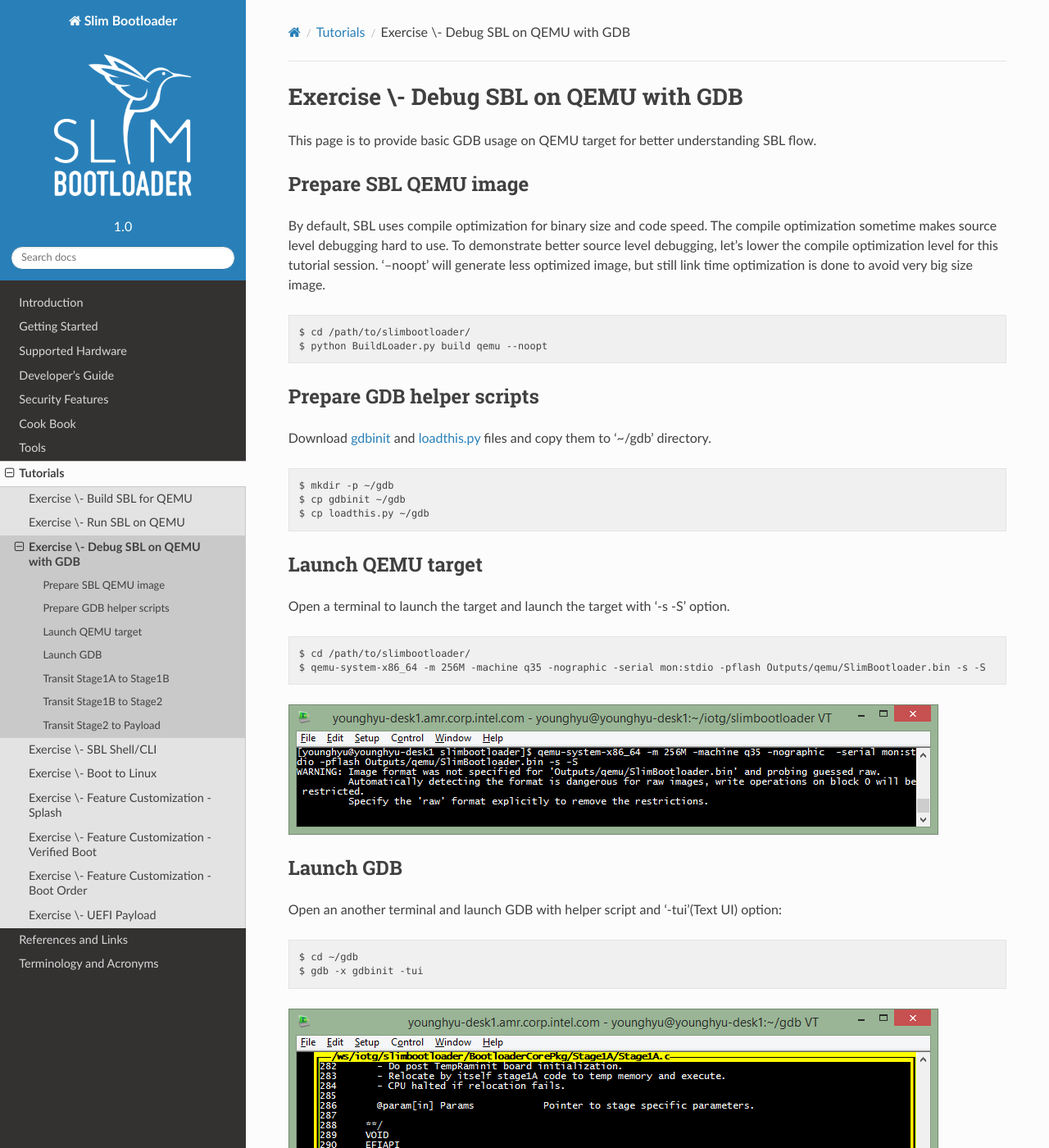
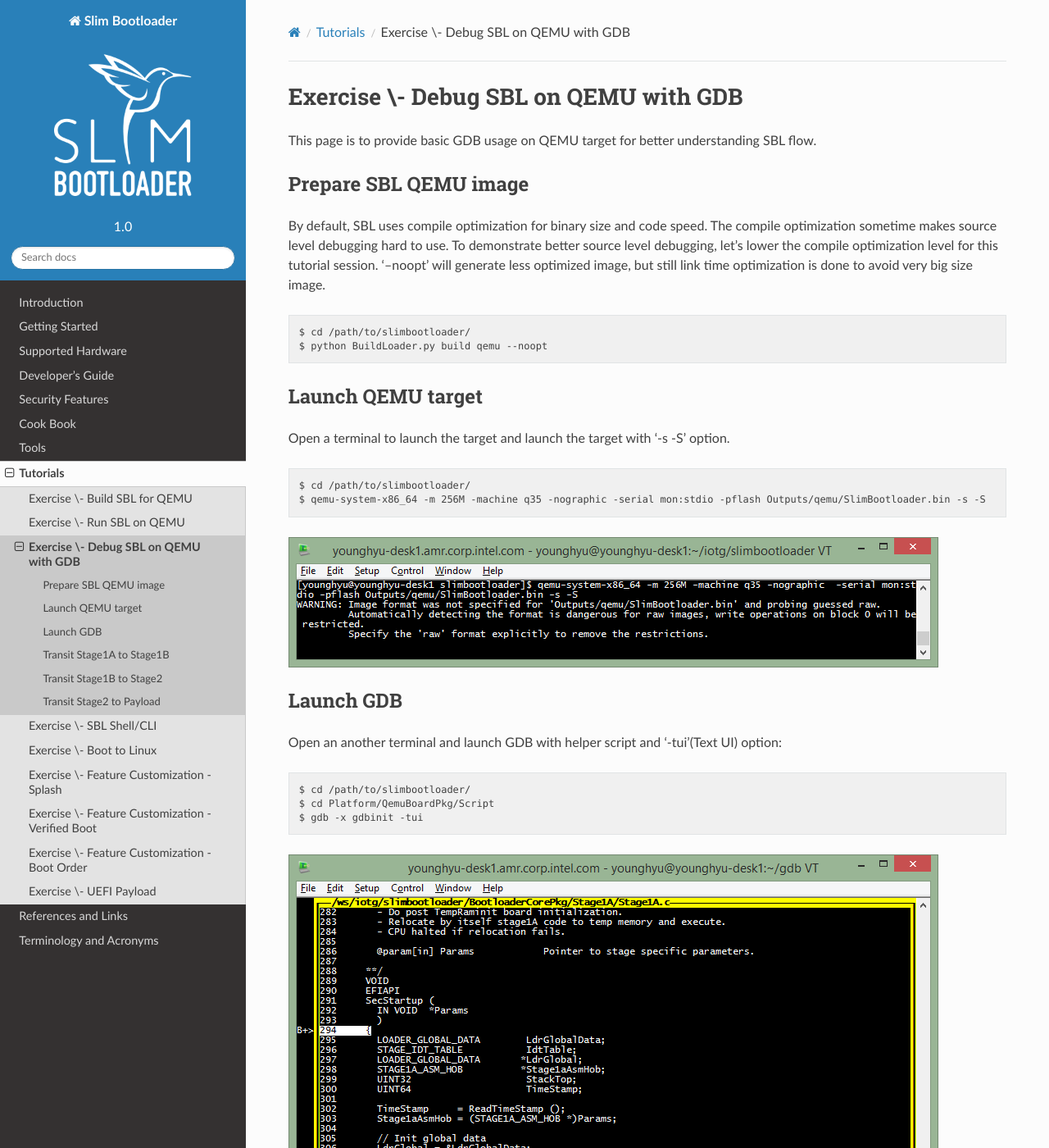
Before and after one commit to slimbootloader/documentation, a Sphinx documentation site: the page built from source/tutorials/ex_debug_sbl_on_qemu_with_gdb.rst, in a window 1280 px wide and 1400 px high. Shown: the whole window at 82% size. Built offline with Sphinx 7.4.7 and the Read the Docs theme 2.0.0, drawn with Linux system fonts in a browser that asks for light colours; some of the changed lines change nothing that is shown.

Commit message:
Update GDB helper script information
The GDB helper scripts have been moved to Slim Bootloader source tree.
Update 'Launch GDB' step.

Signed-off-by: Aiden Park <aiden.park@intel.com>

```diff
--- a/source/tutorials/ex_debug_sbl_on_qemu_with_gdb.rst
+++ b/source/tutorials/ex_debug_sbl_on_qemu_with_gdb.rst
@@ -16,16 +16,6 @@ To demonstrate better source level debugging, let's lower the compile optimizati
 $ cd /path/to/slimbootloader/
 $ python BuildLoader.py build qemu --noopt
 
-Prepare GDB helper scripts
-^^^^^^^^^^^^^^^^^^^^^^^^^^
-
-Download `gdbinit <files/gdbinit>`_ and `loadthis.py <files/loadthis.py>`_ files and copy them to '~/gdb' directory. ::
-
-$ mkdir -p ~/gdb
-$ cp gdbinit ~/gdb
-$ cp loadthis.py ~/gdb
-
-
 Launch QEMU target
 ^^^^^^^^^^^^^^^^^^
 
@@ -42,7 +32,8 @@ Launch GDB
 
 Open an another terminal and launch GDB with helper script and '-tui'(Text UI) option::
 
-$ cd ~/gdb
+$ cd /path/to/slimbootloader/
+$ cd Platform/QemuBoardPkg/Script
 $ gdb -x gdbinit -tui
 
 .. image:: /images/gdb_host_start.png
--- a/source/tutorials/files/loadthis.py
+++ /dev/null
@@ -1,161 +0,0 @@
-## @ ConfigEditor.py
-#
-# Copyright (c) 2019, Intel Corporation. All rights reserved.<BR>
-# SPDX-License-Identifier: BSD-2-Clause-Patent
-#
-##
-
-import os
-import gdb
-from functools import reduce
-
-
-def bytes_to_value(bytes):
-    return reduce(lambda x, y: (x << 8) | y, bytes[::-1])
-
-
-def value_to_bytes(value, length):
-    return [(value >> (i * 8) & 0xff) for i in range(length)]
-
-
-class LoadThis(gdb.Command):
-    def __init__(self):
-        super(LoadThis, self).__init__("loadthis", gdb.COMMAND_DATA)
-        self.gdb_inf = gdb.inferiors()[0]
-
-    def ord(self, addr, width):
-        val = self.gdb_inf.read_memory(addr, width)
-        return bytes_to_value(val.tobytes())
-
-    def ord2(self, addr):
-        return self.ord(addr, 2)
-
-    def ord4(self, addr):
-        return self.ord(addr, 4)
-
-    def ord8(self, addr):
-        return self.ord(addr, 8)
-
-    def gets(self, addr):
-        result = []
-        loop = True
-        while loop:
-            v = self.ord8(addr)
-            t = 0
-            while v > 0:
-                l = v & 0x7F
-                if l == 0:
-                    break
-                result.append("%c" % l)
-                v >>= 8
-                t = t + 1
-            if t != 8:
-                loop = False
-            addr = addr + 8
-        return ''.join(result)
-
-    def invoke(self, arg, from_tty):
-        arch = gdb.selected_frame().architecture().name()
-        eip_str = "$eip"
-        if "x86-64" in arch:
-            eip_str = "$rip"
-        eip = int(gdb.parse_and_eval(eip_str))
-        if eip < 0x10000:
-            eip += 0xffff0000
-
-        curr = eip & 0xfffffffc
-        back = curr - 0x40000
-        step = 4
-        found = False
-        while curr > back:
-            val = self.ord4(curr)
-            if val == 0x00005a4d:  # PE image
-                pe_image_base = curr
-                pe00_base = pe_image_base + self.ord4(curr + 0x3c)
-                pe_sig = self.ord4(pe00_base)
-                if pe_sig == 0x4550:
-                    found = True
-            elif val == 0x014C5A56:  # TE image
-                found = True
-
-            if found == True: break
-            curr -= step
-        if not found:
-            print("ERROR: could not locate PE/TE header !")
-            return
-
-        if val == 0x00005a4d:
-            pe_coff_hdr = pe00_base + 4
-            pe_num_sections = self.ord2(pe_coff_hdr + 2)
-            pe_opt_hdr_base = pe_coff_hdr + 0x14
-            pe_opt_hdr_size = self.ord2(pe_coff_hdr + 0x10)
-
-            if pe_opt_hdr_size == 0:
-                print("ERROR: optional header size is zero.")
-                return
-
-            pe_sig = self.ord2(pe_opt_hdr_base)
-            if (pe_sig != 0x010B) and (pe_sig != 0x020B):
-                print("ERROR: bad magic number")
-                return
-
-            code_off = self.ord4(pe_opt_hdr_base + 0x14)
-            pe_num_rva_offs = 0
-            pe_data_dir_offs = 0
-            if pe_sig == 0x010b:
-                # PE32 executable
-                pe_num_rva_offs = 0x5c
-                pe_data_dir_offs = 0x60
-            else:
-                # PE32+ executable
-                pe_num_rva_offs = 0x6c
-                pe_data_dir_offs = 0x70
-
-            num_rva = self.ord4(pe_opt_hdr_base + pe_num_rva_offs)
-            if self.ord4(pe_opt_hdr_base + pe_num_rva_offs) < 7:
-                print("ERROR: number of RVA < 7")
-                return
-
-            pe_debug_dir_entry_offs = self.ord4(pe_opt_hdr_base +
-                                                pe_data_dir_offs + 6 * 8)
-
-        else:
-
-            te_header = curr
-            print('TE image base at 0x%08X' % te_header)
-            te_header_size = 0xa * 0x4
-            stripped_size = self.ord2(te_header + 6)
-            code_off = self.ord4(te_header + 0xc)
-            pe_start_of_file = te_header + te_header_size - stripped_size
-            pe_image_base = pe_start_of_file
-            pe_debug_dir_entry_offs = self.ord4(te_header + (0x8 * 0x4))
-
-        if self.ord2(pe_image_base + pe_debug_dir_entry_offs + 0xc) != 0x2:
-            print('ERROR: no debug info !')
-            return
-
-        val = self.ord4(pe_image_base + pe_debug_dir_entry_offs + 0x14)
-        if val:
-            baseptr = pe_image_base + val
-        else:
-            baseptr = pe_image_base + self.ord4(pe_image_base +
-                                                pe_debug_dir_entry_offs + 0x18)
-        sig = self.ord4(baseptr)
-        if sig == 0x3031424e:
-            baseptr += 0x10
-            print("NB10 signature at 0x%X" % baseptr)
-        elif sig == 0x53445352:
-            baseptr += 0x18
-            print("RSDS signature at 0x%X" % baseptr)
-        else:
-            print("Unknown debug signature")
-            return
-
-        text_base = pe_image_base + code_off
-        dbgpath = self.gets(baseptr)[0:-3] + 'debug'
-        print("Loading symbol %s at 0x%x" % (dbgpath, pe_image_base))
-        gdb.execute("symbol-file")
-        gdb.execute("add-symbol-file %s 0x%08x" % (dbgpath, text_base))
-
-
-LoadThis()
```
Also changed, not shown: 1 other file.
